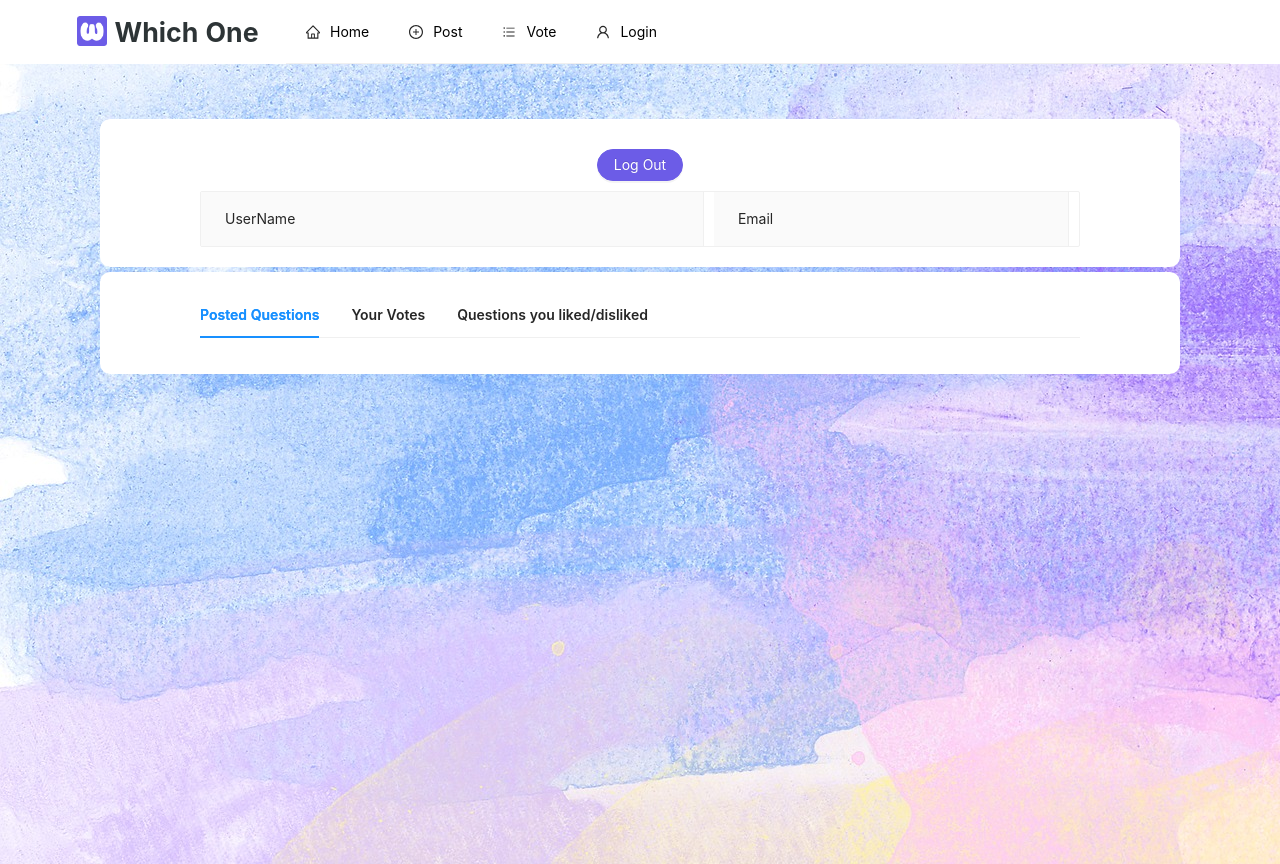
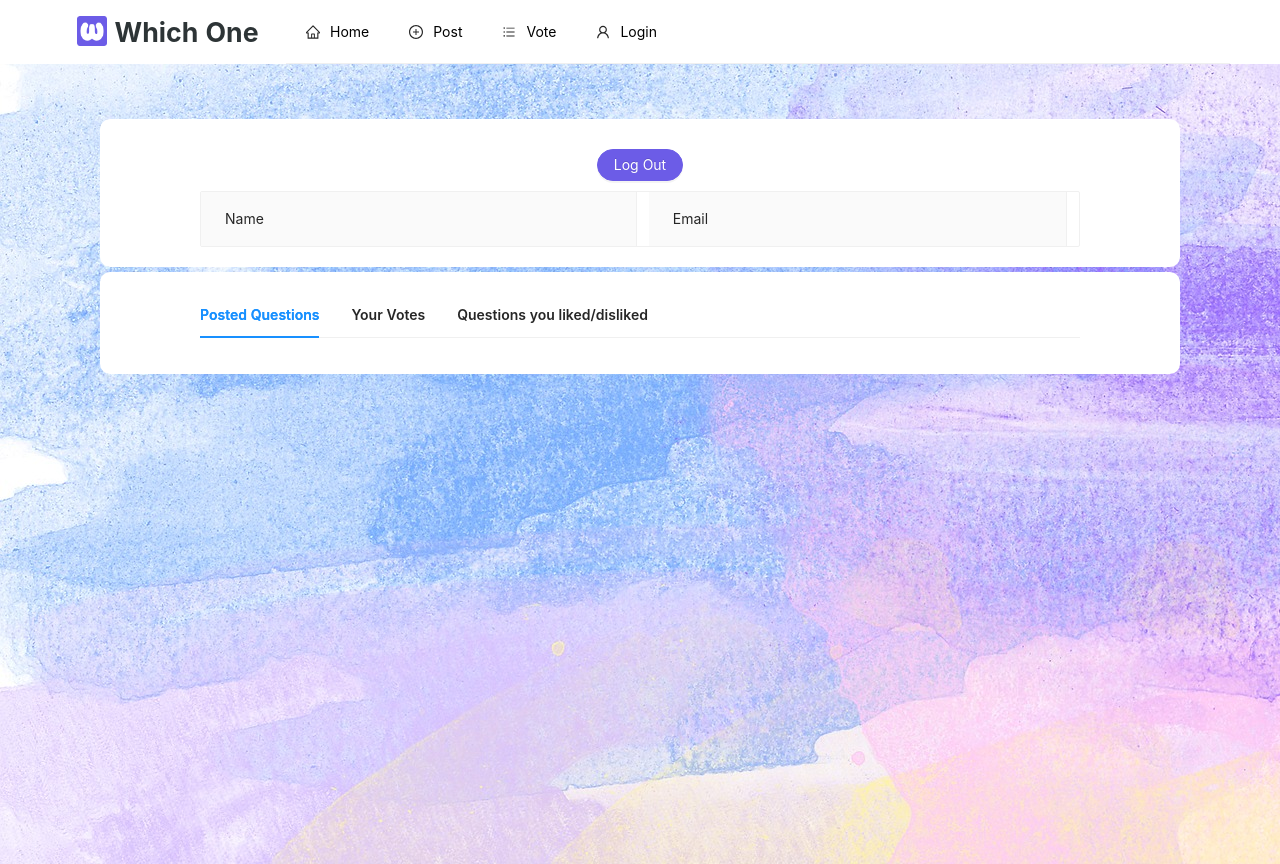
Before and after one commit to Sodaaaa/CS130-WhichOne, a React (Create React App) app: page /profile in a window 1280 px wide. Built offline with nearby package versions, Linux system fonts and the light colour scheme; no server answers.

Commit message:
changed label name

```diff
--- a/src/pages/profile/profile.js
+++ b/src/pages/profile/profile.js
@@ -227,7 +227,7 @@ export default class profile extends Component {
               </Button>
             </div>
             <Descriptions bordered>
-              <Descriptions.Item label="UserName">
+              <Descriptions.Item label="Name">
                 {this.state.username}
               </Descriptions.Item>
               <Descriptions.Item label="Email">
```
Also changed, not shown: src/components/Rectangle 7.svg (added).
